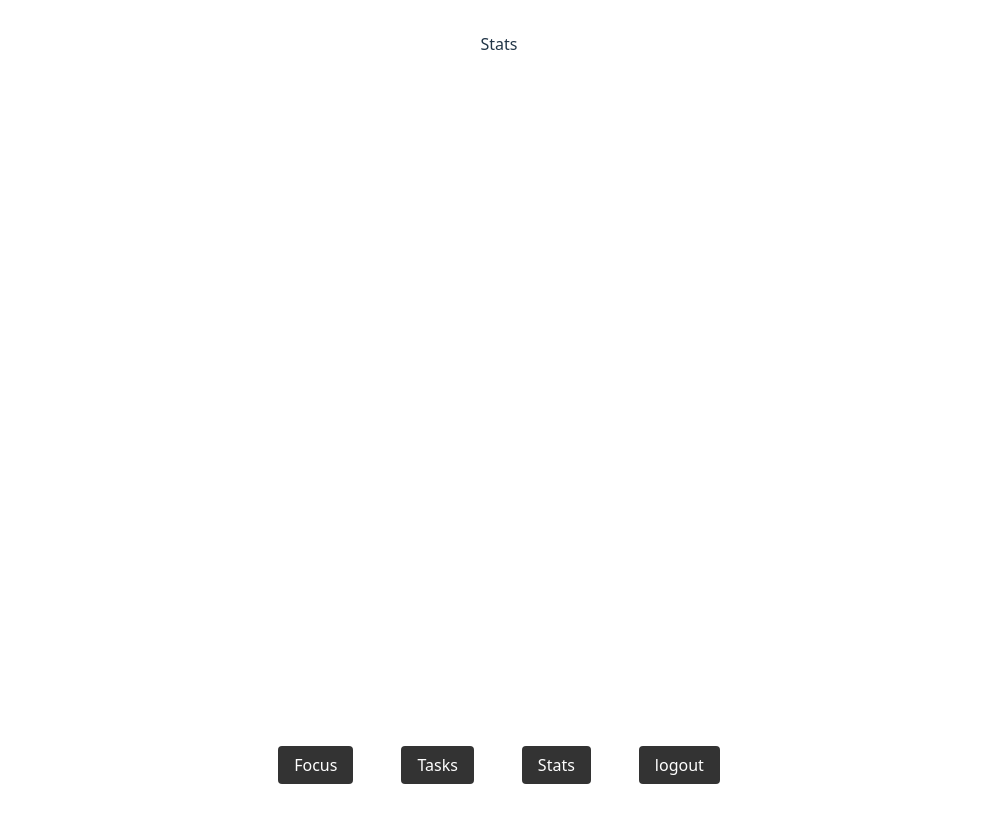
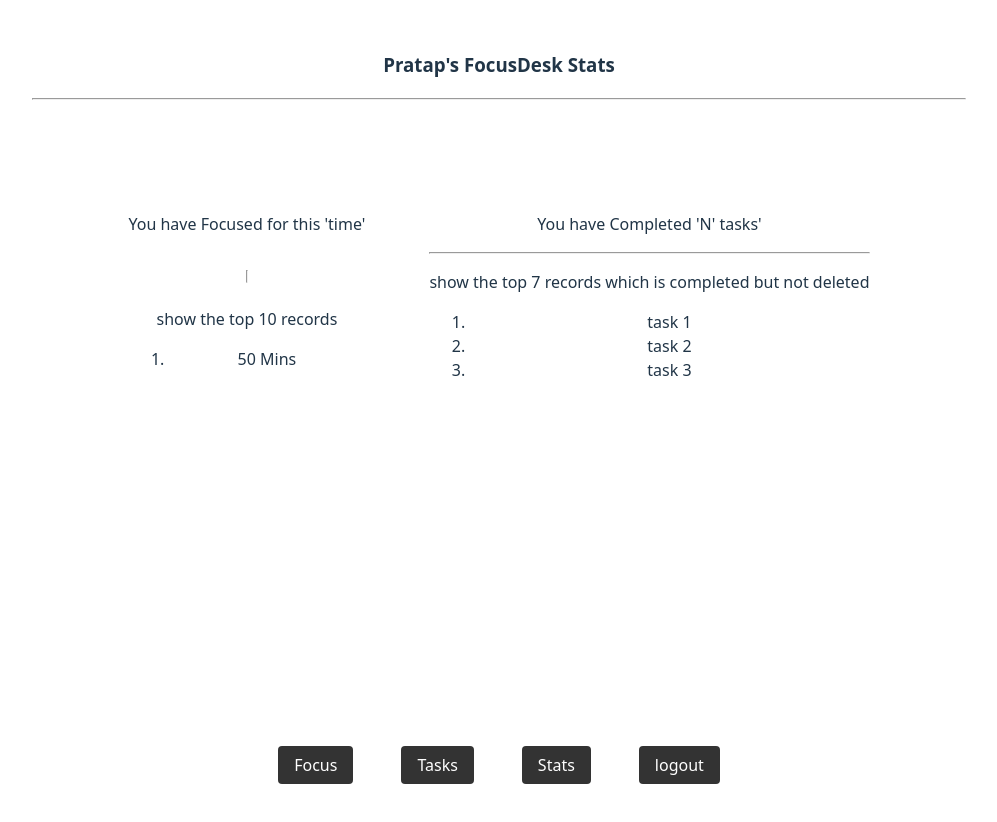
Before and after one commit to pratap360/focus-desk, a React (Vite) app: page /stats in a window 1280 px wide. Shown: the top 822 px of the page, without its empty margins (141-1138 px from the left). Built offline with nearby package versions, Linux system fonts and the light colour scheme.

Commit message:
feat: Add Stats component with layout and styling for focus and task statistics

```diff
--- a/src/components/Stats.jsx
+++ b/src/components/Stats.jsx
@@ -1,10 +1,42 @@
 import React from "react";
 import NavBar from "./NavBar";
+import "./styles/stats.css";
+
 export default function Stats() {
   return (
     <>
-      <div>Stats</div>
       <NavBar />
+      <div className="stats-tittle">
+        {/* <h3>{userData.username}'s FocusDesk Stats</h3> */}
+        <h3>Pratap's FocusDesk Stats</h3>
+        <hr />
+      </div>
+    <div className="stats-container">
+      <div className="focus-stats">
+        <p>You have Focused for this 'time'</p>
+          <hr />
+        <div className="focus-data">
+          <p>show the top 10 records </p>
+          <ol>
+            <li>50 Mins</li>
+
+          </ol>
+        </div>
+      </div>
+
+      <div className="tasks-stats">
+        <p>You have Completed 'N' tasks'</p>
+          <hr />
+        <div className="tasks-data">
+          <p>show the top 7 records which is completed but not deleted</p>
+          <ol>
+            <li>task 1</li>
+            <li>task 2</li>
+            <li>task 3</li>
+          </ol>
+        </div>
+      </div>
+    </div>
     </>
   );
 }
--- /dev/null
+++ b/src/components/styles/stats.css
@@ -0,0 +1,29 @@
+.stats-title{
+    font-size: 18px;
+    text-align: center;
+    margin-top: 2rem;
+}
+
+.stats-title h3{
+    font-size: 2rem;
+    padding: 1rem;
+    margin-bottom: 0.5rem;
+}
+
+.stats-container{
+    display: flex;
+    flex-direction: row;
+    margin: 2rem;
+    padding: 2rem;
+}
+
+.focus-stats{
+    display: grid;
+    margin: 1rem;
+    padding: 1rem;
+}
+
+.tasks-stats{
+    margin: 1rem;
+    padding: 1rem;
+}
```
